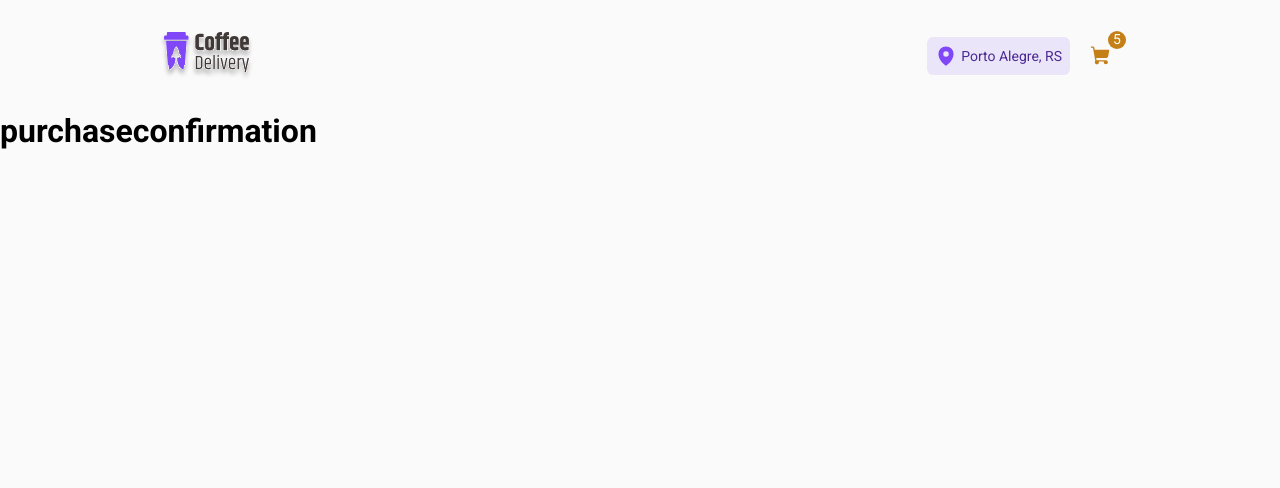
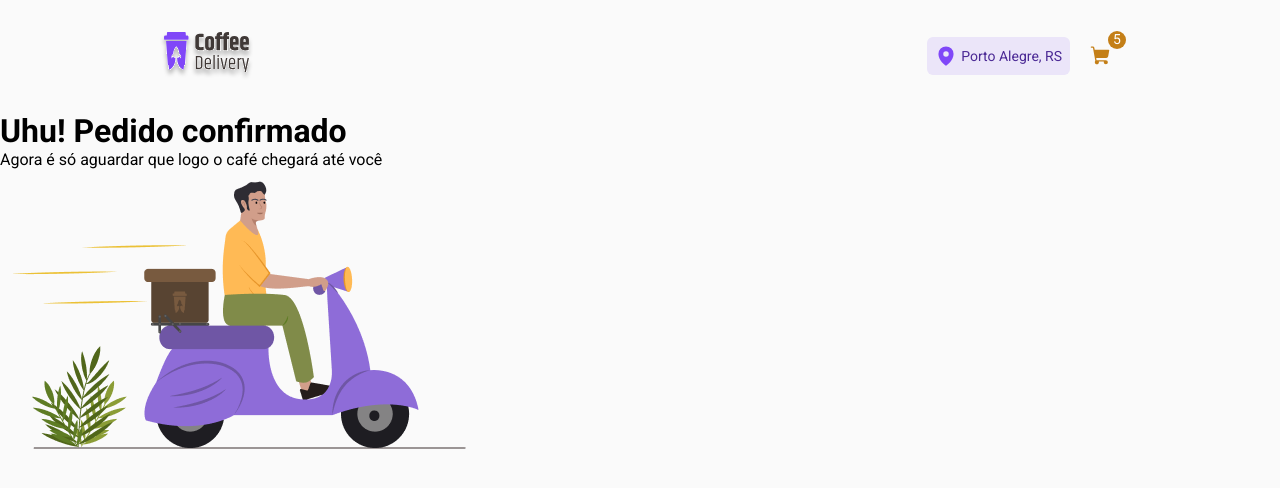
Before and after one commit to MarcosVOS/CoffeeDelivery, a React (Vite) app: page /paymentconfirmation in a window 1280 px wide. Shown: the top 488 px of the page. Built offline with nearby package versions, Linux system fonts and the light colour scheme.

Commit message:
start making the checkout page

```diff
--- a/src/pages/paymentconfirmation/index.tsx
+++ b/src/pages/paymentconfirmation/index.tsx
@@ -1,3 +1,22 @@
+import {
+  ConfirmationContainer,
+  ConfirmationMessageAbout,
+  ConfirmationMessageTitle,
+  TitleAbout,
+} from './styles'
+import Illustration from '../../assets/Illustration.png'
+
 export function PaymentConfirmation() {
-  return <h1>purchaseconfirmation</h1>
+  return (
+    <ConfirmationContainer>
+      <ConfirmationMessageTitle>
+        <h1>Uhu! Pedido confirmado</h1>
+        <span>Agora é só aguardar que logo o café chegará até você</span>
+      </ConfirmationMessageTitle>
+      <ConfirmationMessageAbout>
+        <TitleAbout></TitleAbout>
+      </ConfirmationMessageAbout>
+      <img src={Illustration} alt="" />
+    </ConfirmationContainer>
+  )
 }
--- /dev/null
+++ b/src/pages/paymentconfirmation/styles.ts
@@ -0,0 +1,11 @@
+import styled from 'styled-components'
+
+export const ConfirmationContainer = styled.div``
+
+export const ConfirmationMessageTitle = styled.div``
+
+export const ImageContainer = styled.div``
+
+export const ConfirmationMessageAbout = styled.div``
+
+export const TitleAbout = styled.span``
```
Also changed, not shown: src/assets/Illustration.png (added).
